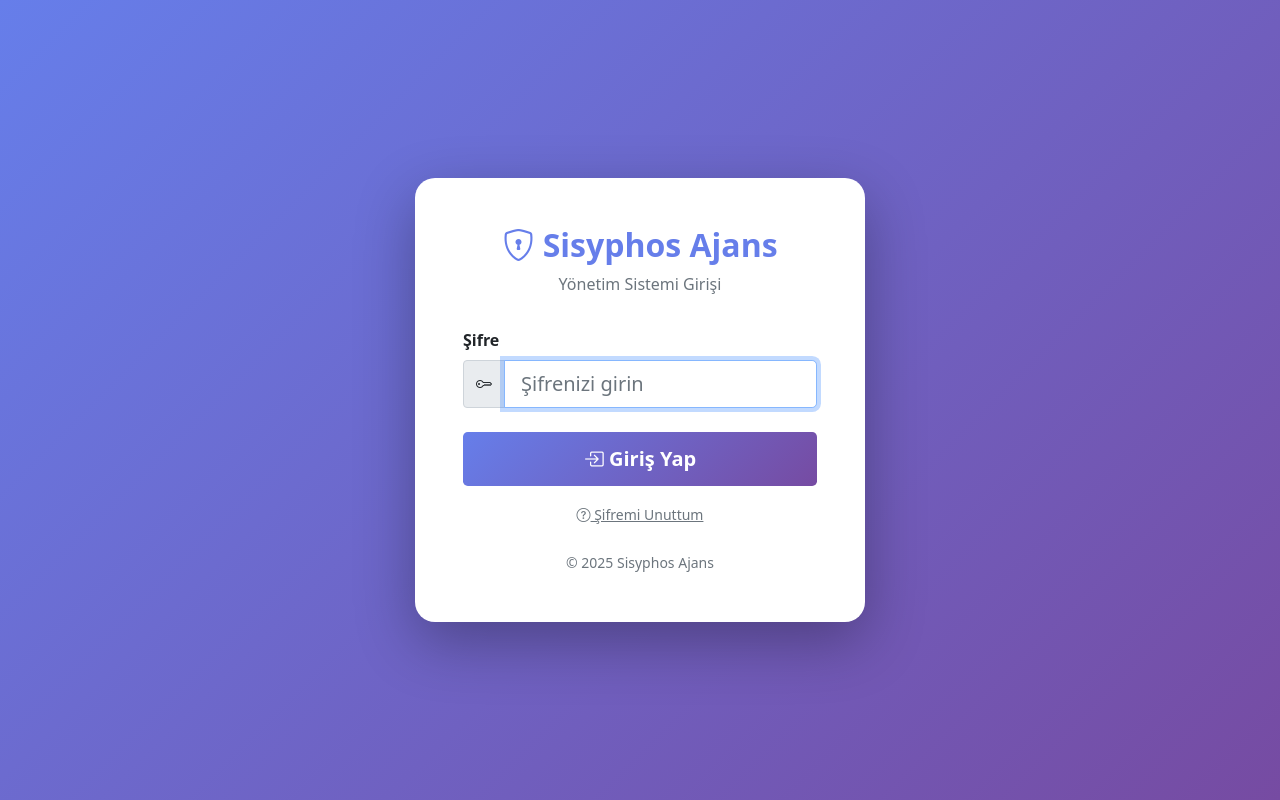
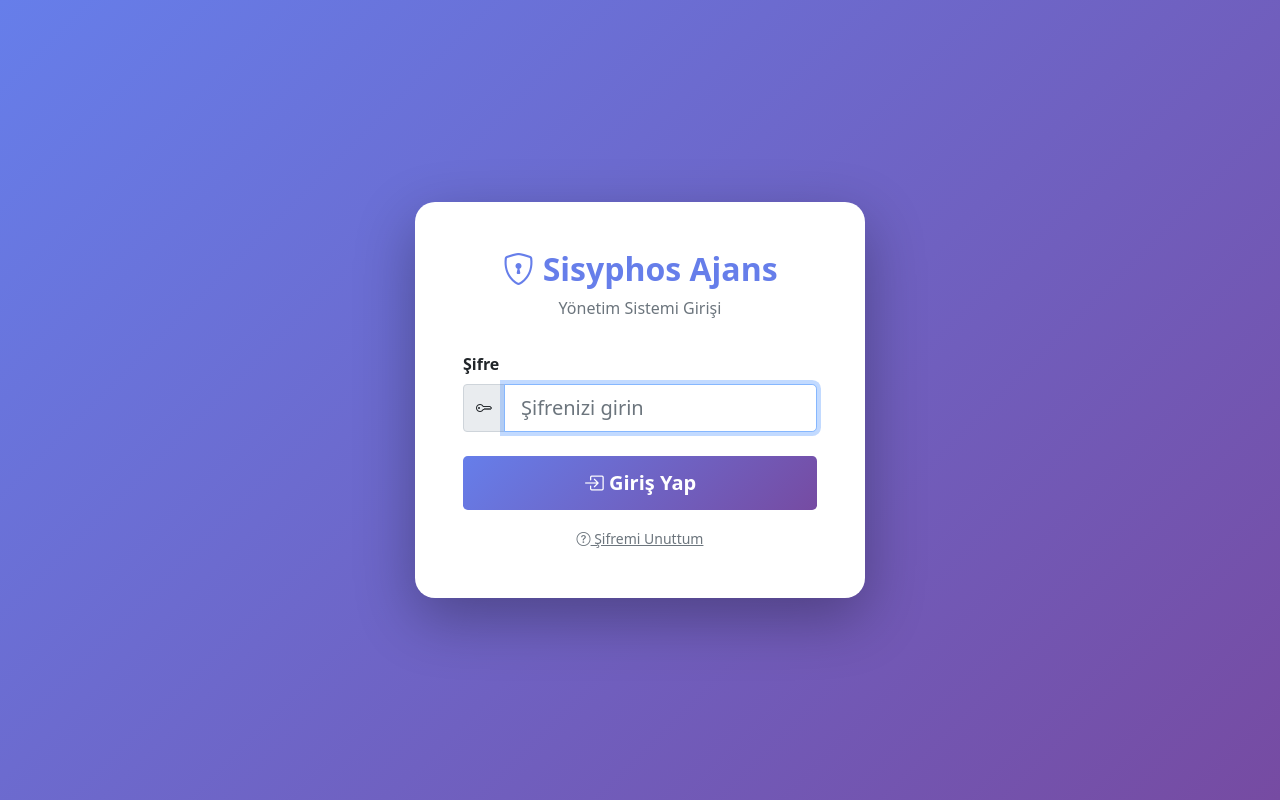
Before and after one commit to eczbabil/ajans-yonetim-sistemi, a Flask app: page /login in a window 1280 px wide. Run offline with Flask 3, Linux system fonts and the light colour scheme.

Commit message:
Fix: Login sayfasindaki copyright metni kaldirildi

```diff
--- a/templates/login.html
+++ b/templates/login.html
@@ -84,12 +84,6 @@
                 <i class="bi bi-question-circle"></i> Şifremi Unuttum
             </a>
         </div>
-
-        <div class="text-center mt-4">
-            <small class="text-muted">
-                © 2025 Sisyphos Ajans
-            </small>
-        </div>
     </div>
 
     <script src="https://cdn.jsdelivr.net/npm/bootstrap@5.1.3/dist/js/bootstrap.bundle.min.js"></script>
```
